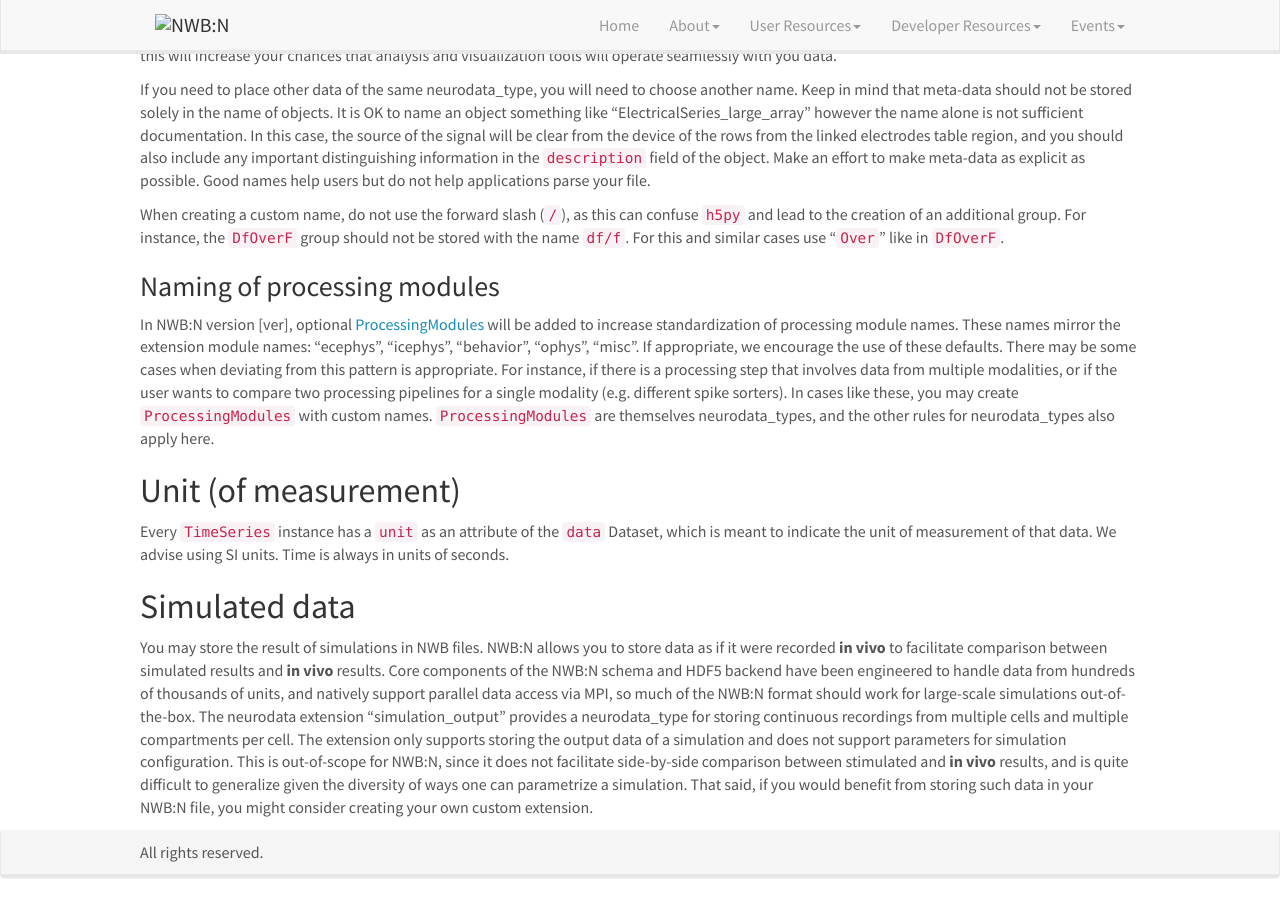
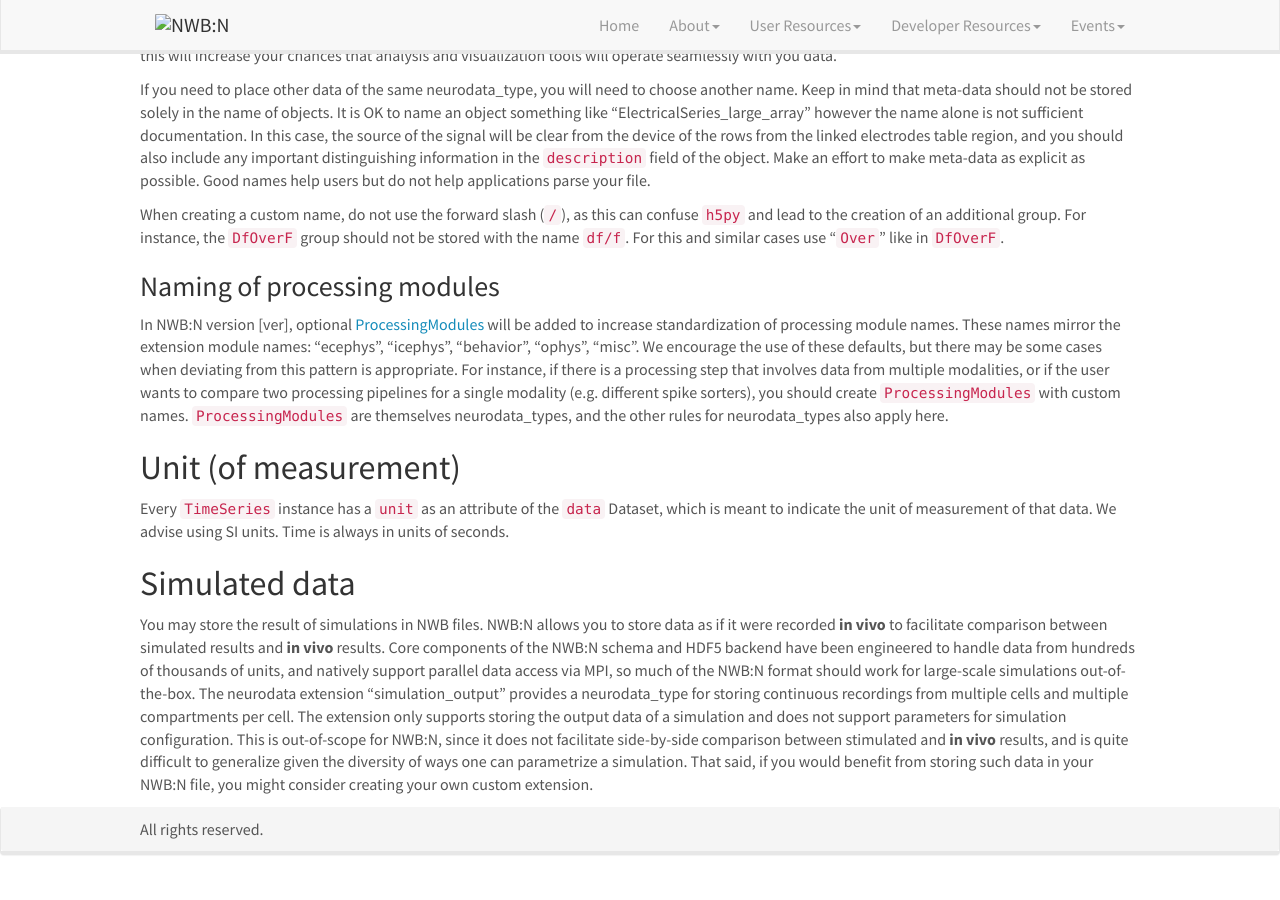
Before and after one commit to ttngu207/neurodatawithoutborders.github.io, a Jekyll site: the page built from _pages/best_practices.md, in a window 1280 px wide and 900 px high, scrolled down 1468 px. Built offline with Jekyll 4.4.1, drawn with Linux system fonts in a browser that asks for light colours; nearby versions of some CDN libraries; our own code applies the rules of GitHub Pages for plain Markdown files; after the commit the page ends 2345 px from its top, so only the background shows below that.

Commit message:
Update best_practices.md

```diff
--- a/_pages/best_practices.md
+++ b/_pages/best_practices.md
@@ -69,12 +69,9 @@ When creating a custom name, do not use the forward slash (`/`), as this can con
 
 ### Naming of processing modules
 In NWB:N version [ver], optional [ProcessingModules](https://nwb-schema.readthedocs.io/en/latest/format.html#sec-processingmodule) will be added to increase standardization of processing module names.
-These names mirror the extension module names: "ecephys", "icephys", "behavior", "ophys", "misc". If appropriate, we
-encourage the use of these defaults. There may be some cases when deviating from this pattern is appropriate. For
+These names mirror the extension module names: "ecephys", "icephys", "behavior", "ophys", "misc". We encourage the use of these defaults, but there may be some cases when deviating from this pattern is appropriate. For
 instance, if there is a processing step that involves data from multiple modalities, or if the user wants to compare two
-processing pipelines for a single modality (e.g. different spike sorters). In cases like these, you may create
-`ProcessingModules` with custom names. `ProcessingModules` are themselves neurodata_types, and the other rules for
-neurodata_types also apply here.
+processing pipelines for a single modality (e.g. different spike sorters), you should create `ProcessingModules` with custom names. `ProcessingModules` are themselves neurodata_types, and the other rules for neurodata_types also apply here.
 
 
 ## Unit (of measurement)
```
